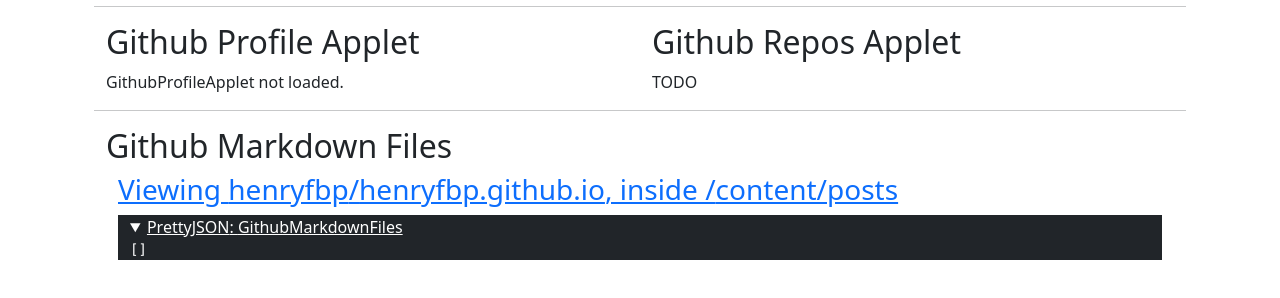
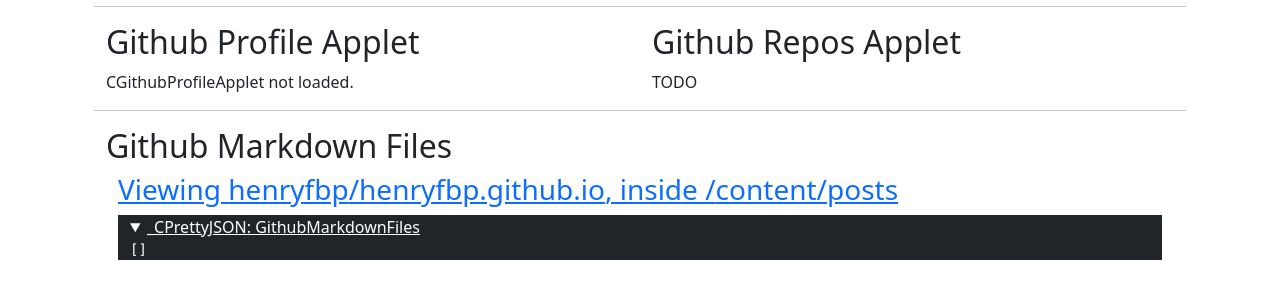
Before and after one commit to meltingscales/henrypost.net, a React (Create React App) app: page /demoApps/githubApp in a window 1280 px wide. Shown: the part 226-524 px from the top of the page. Built offline with nearby package versions, Linux system fonts and the light colour scheme; no server answers.

Commit message:
clean up component functions/classes

```diff
--- /dev/null
+++ b/src/component/CBookReview.tsx
@@ -0,0 +1,62 @@
+import {Card} from "react-bootstrap";
+import {EltBookReviewProps} from "../pages/hobbies/Books";
+
+export const CBookReview = ({bookReview}: EltBookReviewProps) => {
+
+    var eltISBNLinks: JSX.Element[] = [];
+
+    if (bookReview.hasIsbn9()) {
+        eltISBNLinks.push(bookReview.renderISBN9())
+    }
+
+    if (bookReview.hasIsbn13()) {
+
+        if (bookReview.hasBothISBNs()) {
+            eltISBNLinks.push(<br/>) //add spacing if 2 ISBNs
+        }
+
+        eltISBNLinks.push(bookReview.renderISBN13())
+    }
+
+    if (eltISBNLinks.length === 0) {
+        eltISBNLinks.push(<>
+            <p className={'text-muted'}>No ISBN.</p>
+        </>)
+    }
+
+    var eltReview = <></>;
+    if (bookReview.hasShortReview()) {
+        eltReview = (
+            <Card.Subtitle className="mb-2 text-muted">
+                Short Review: {bookReview.data.shortReview}
+            </Card.Subtitle>
+        )
+    }
+
+    var eltTags = <></>;
+    if (bookReview.data.tags) {
+        eltTags = (
+            <aside>
+                Tags: <i>{(bookReview.data.tags?.join(', '))}</i>
+            </aside>
+        )
+
+    }
+
+    var eltThoughts = <></>
+    if (bookReview.data.shortReview) {
+        eltThoughts = <aside>{bookReview.data.shortReview}</aside>
+    }
+
+    return <>
+        <Card style={{width: '18rem'}}>
+            <Card.Body>
+                <Card.Title>{bookReview.data.title}</Card.Title>
+                {eltReview}
+                {eltThoughts}
+                {eltTags}
+                {eltISBNLinks}
+            </Card.Body>
+        </Card>
+    </>
+}
--- /dev/null
+++ b/src/component/CBookReviewLibrary.tsx
@@ -0,0 +1,29 @@
+import {BookReview} from "../model/BookReview";
+import {Col, Container, Row} from "react-bootstrap";
+import {Component} from "react";
+import {CBookReview} from "./CBookReview";
+
+
+export class CBookReviewLibrary extends Component<{ books: Array<BookReview> }> {
+    render() {
+
+        //TODO: Fix the "unique key prop" error. I forget how to do this.
+
+        return <>
+            <Container>
+                <Row>
+                    {
+                        this.props.books.map((bookReview, index, array) => {
+                                return <>
+                                    <Col>
+                                        <CBookReview bookReview={bookReview}/>
+                                    </Col>
+                                </>
+                            }
+                        )
+                    }
+                </Row>
+            </Container>
+        </>
+    }
+}
--- a/src/component/GithubHealthAlert.tsx
+++ b/src/component/CGithubHealthAlert.tsx
@@ -3,7 +3,7 @@
 import {GithubService} from "../service/GithubService";
 import {Alert} from "react-bootstrap";
 
-const GithubHealthAlert = () => {
+const CGithubHealthAlert = () => {
 
     const [zenResponse, setZenResponse] = useState<GithubZenResponse | null>(null)
 
@@ -38,4 +38,4 @@
 
 }
 
-export default GithubHealthAlert
+export default CGithubHealthAlert
--- a/src/component/GithubProfileApplet.tsx
+++ b/src/component/CGithubProfileApplet.tsx
@@ -12,7 +12,7 @@
     </>
 }
 
-const GithubProfileApplet = (props: { username: string }) => {
+const CGithubProfileApplet = (props: { username: string }) => {
 
     const [ghProfileData, setGhProfileData] = useState<any | null>(null)
 
@@ -35,7 +35,7 @@
     )
 
     if (!ghProfileData) {
-        return <div>{GithubProfileApplet.name} not loaded.</div>
+        return <div>{CGithubProfileApplet.name} not loaded.</div>
     }
 
     return <>
@@ -43,4 +43,4 @@
     </>
 }
 
-export default GithubProfileApplet
+export default CGithubProfileApplet
--- /dev/null
+++ b/src/component/CPrettyJSON.tsx
@@ -0,0 +1,33 @@
+import {Button, Container} from "react-bootstrap";
+import {Component} from "react";
+
+type TPrettyJSON = {
+    name: string,
+    data: ({} | string)
+};
+
+class CPrettyJSON extends Component<TPrettyJSON> {
+    render() {
+
+        var theObj = this.props.data
+
+        if (typeof (theObj) === 'string') {
+            theObj = JSON.parse(theObj)
+        }
+
+        var prettyString = JSON.stringify(theObj, null, 2)
+
+        return (
+            <Container className={'bg-dark text-white'}>
+                <details open>
+                    <summary style={{textDecoration: 'underline'}}>
+                        {CPrettyJSON.name}: {this.props.name}
+                    </summary>
+                    <pre><code>{prettyString}</code></pre>
+                </details>
+            </Container>
+        )
+    }
+}
+
+export default CPrettyJSON;
--- a/src/component/PrettyJSON.tsx
+++ /dev/null
@@ -1,29 +0,0 @@
-import {Button, Container} from "react-bootstrap";
-
-const PrettyJSON = (props:
-                        {
-                            name: string,
-                            data: ({} | string)
-                        }
-) => {
-
-    var theObj = props.data
-
-    if (typeof (theObj) === 'string') {
-        theObj = JSON.parse(theObj)
-    }
-
-    var prettyString = JSON.stringify(theObj, null, 2)
-
-    return (
-        <Container className={'bg-dark text-white'}>
-            <details open>
-                <summary style={{textDecoration: 'underline'}}>
-                    {PrettyJSON.name}: {props.name}
-                </summary>
-                <pre><code>{prettyString}</code></pre>
-            </details>
-        </Container>
-    )
-}
-export default PrettyJSON;
--- a/src/model/GithubZenResponse.tsx
+++ b/src/model/GithubZenResponse.tsx
@@ -1,5 +1,5 @@
 import {Container} from "react-bootstrap";
-import PrettyJSON from "../component/PrettyJSON";
+import CPrettyJSON from "../component/CPrettyJSON";
 
 class GithubZenResponse {
     response: Response
@@ -24,7 +24,7 @@
 
         return <Container>
             <p>Status code: {this.statusCode}</p>
-            <PrettyJSON data={respObject} name={"/zen"}/>
+            <CPrettyJSON data={respObject} name={"/zen"}/>
         </Container>
     }
 
--- a/src/pages/demoApps/GithubApp.tsx
+++ b/src/pages/demoApps/GithubApp.tsx
@@ -1,10 +1,10 @@
 import {Button, Col, Container, Row} from "react-bootstrap";
 import React, {ReactNode, useEffect, useState} from "react";
 import {GithubService} from "../../service/GithubService";
-import GithubHealthAlert from "../../component/GithubHealthAlert";
-import GithubProfileApplet from "../../component/GithubProfileApplet";
+import CGithubHealthAlert from "../../component/CGithubHealthAlert";
+import CGithubProfileApplet from "../../component/CGithubProfileApplet";
 import {Config} from "../../Config";
-import PrettyJSON from "../../component/PrettyJSON";
+import CPrettyJSON from "../../component/CPrettyJSON";
 import {TextFmtService} from "../../service/TextFmtService";
 import {MarkdownFmtService} from "../../service/MarkdownFmtService";
 import ReactMarkdown from "react-markdown";
@@ -178,7 +178,7 @@
 
             {fileList}
 
-            <PrettyJSON
+            <CPrettyJSON
                 name={GithubMarkdownFiles.name}
                 data={repoContents}
             />
@@ -194,7 +194,7 @@
 
             <Container>
                 <h2>Github Health Alert</h2>
-                <GithubHealthAlert/>
+                <CGithubHealthAlert/>
             </Container>
 
             <hr/>
@@ -203,7 +203,7 @@
                 <Row>
                     <Col>
                         <h2>Github Profile Applet</h2>
-                        <GithubProfileApplet
+                        <CGithubProfileApplet
                             username={Config.OWNER_GH_USERNAME}
                         />
                     </Col>
--- a/src/pages/hobbies/Books.tsx
+++ b/src/pages/hobbies/Books.tsx
@@ -1,97 +1,19 @@
 // eslint-disable-next-line @typescript-eslint/no-unused-vars
-import {Card, Col, Container, Row} from "react-bootstrap";
-import {Config} from '../../Config'
 import {BookReview} from "../../model/BookReview";
+import {CBookReviewLibrary} from "../../component/CBookReviewLibrary";
 
 
-let bookData: BookReview[] = BookReview.loadExampleObjects()
-
-
-const BookReviewLibrary = (props: { books: Array<BookReview> }) => {
-    return <>
-        <Container>
-            <Row>
-                {props.books.map((bookReview) => {
-                    return <>
-                        <Col>
-                            <EltBookReview bookReview={bookReview}/>
-                        </Col>
-                    </>
-                })}
-            </Row>
-        </Container>
-    </>
-}
-
-interface EltBookReviewProps {
+export interface EltBookReviewProps {
     bookReview: BookReview
-}
-
-const EltBookReview = ({bookReview}: EltBookReviewProps) => {
-
-    var eltISBNLinks: JSX.Element[] = [];
-
-    if (bookReview.hasIsbn9()) {
-        eltISBNLinks.push(bookReview.renderISBN9())
-    }
-
-    if (bookReview.hasIsbn13()) {
-
-        if (bookReview.hasBothISBNs()) {
-            eltISBNLinks.push(<br/>) //add spacing if 2 ISBNs
-        }
-
-        eltISBNLinks.push(bookReview.renderISBN13())
-    }
-
-    if (eltISBNLinks.length === 0) {
-        eltISBNLinks.push(<>
-            <p className={'text-muted'}>No ISBN.</p>
-        </>)
-    }
-
-    var eltReview = <></>;
-    if (bookReview.hasShortReview()) {
-        eltReview = (
-            <Card.Subtitle className="mb-2 text-muted">
-                Short Review: {bookReview.data.shortReview}
-            </Card.Subtitle>
-        )
-    }
-
-    var eltTags = <></>;
-    if (bookReview.data.tags) {
-        eltTags = (
-            <aside>
-                Tags: <i>{(bookReview.data.tags?.join(', '))}</i>
-            </aside>
-        )
-
-    }
-
-    var eltThoughts = <></>
-    if (bookReview.data.shortReview) {
-        eltThoughts = <aside>{bookReview.data.shortReview}</aside>
-    }
-
-    return <>
-        <Card style={{width: '18rem'}}>
-            <Card.Body>
-                <Card.Title>{bookReview.data.title}</Card.Title>
-                {eltReview}
-                {eltThoughts}
-                {eltTags}
-                {eltISBNLinks}
-            </Card.Body>
-        </Card>
-    </>
 }
 
 const Books = () => {
 
+    let bookData: BookReview[] = BookReview.loadExampleObjects()
+
     return <>
         <h1>books</h1>
-        <BookReviewLibrary books={bookData}/>
+        <CBookReviewLibrary books={bookData}/>
     </>;
 }
 
```
